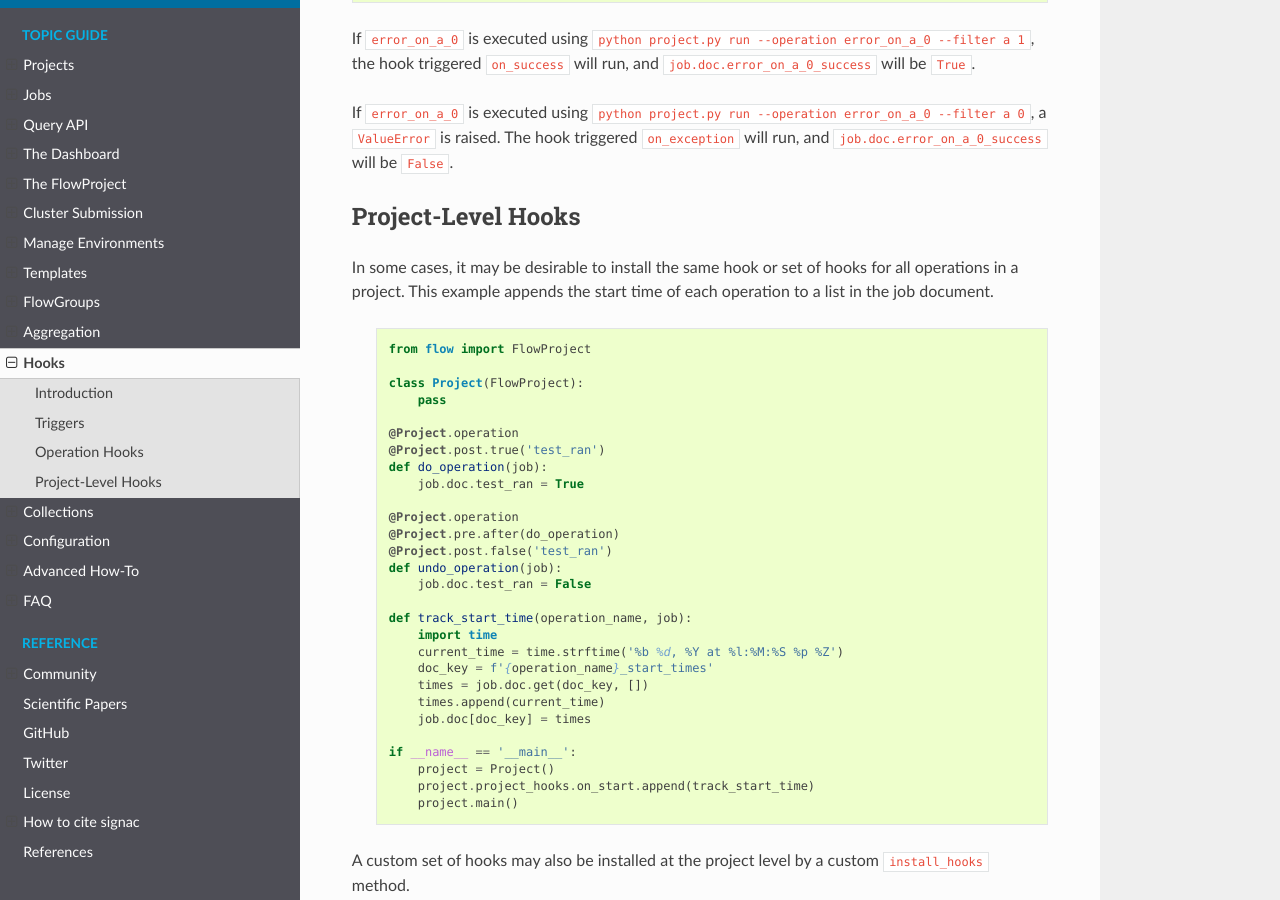
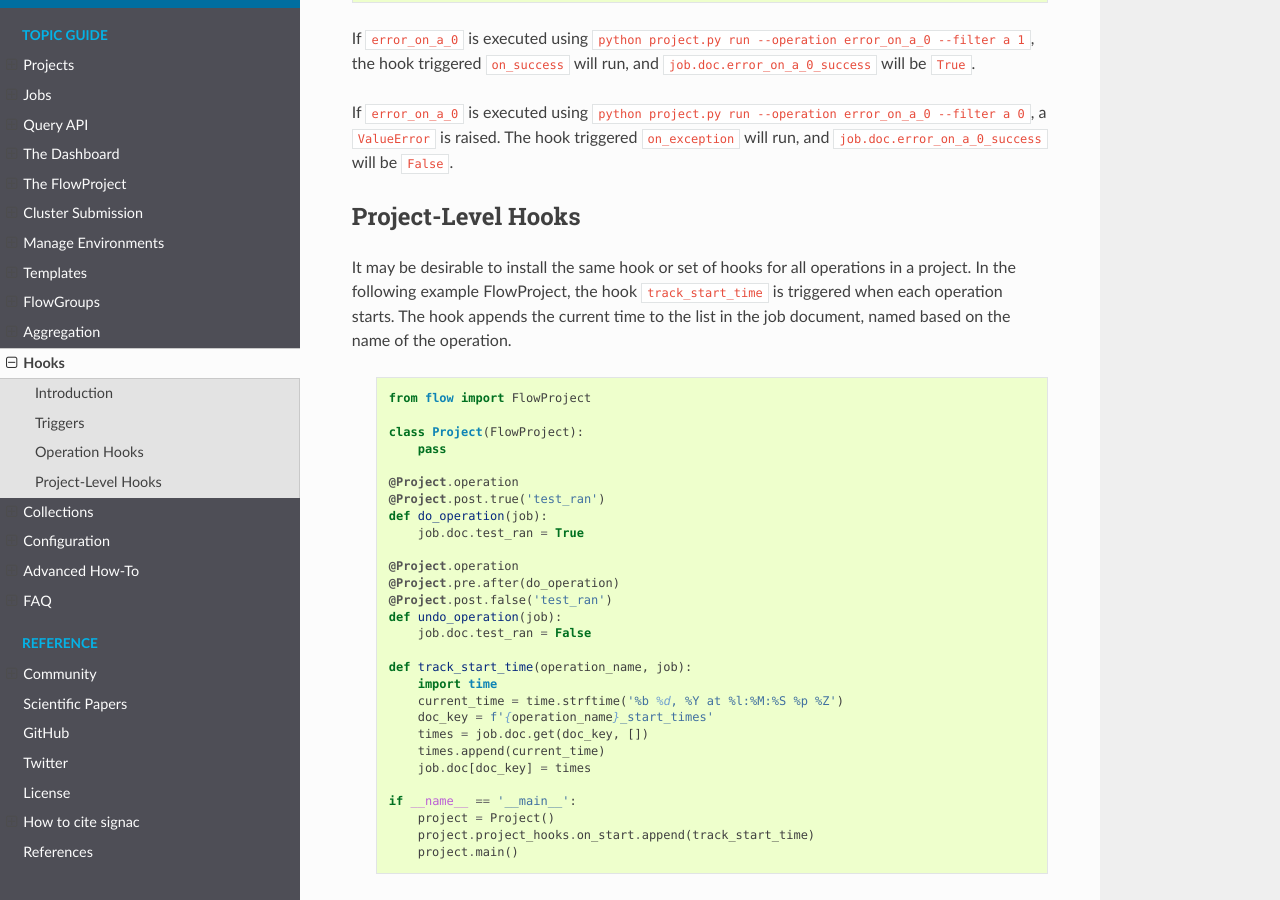
Before and after one commit to glotzerlab/signac-docs, a Sphinx documentation site: the page built from docs/source/hooks.rst, in a window 1280 px wide and 900 px high, scrolled down 1786 px. Built offline with Sphinx 7.4.7 and the Read the Docs theme 2.0.0, drawn with Linux system fonts in a browser that asks for light colours.

Commit message:
Add more description to project-level hooks example

```diff
--- a/docs/source/hooks.rst
+++ b/docs/source/hooks.rst
@@ -93,8 +93,9 @@ The hook triggered ``on_exception`` will run, and ``job.doc.error_on_a_0_success
 Project-Level Hooks
 ===================
 
-In some cases, it may be desirable to install the same hook or set of hooks for all operations in a project.
-This example appends the start time of each operation to a list in the job document.
+It may be desirable to install the same hook or set of hooks for all operations in a project.
+In the following example FlowProject, the hook ``track_start_time`` is triggered when each operation starts.
+The hook appends the current time to the list in the job document, named based on the name of the operation.
 
  .. code-block:: python
 
```
